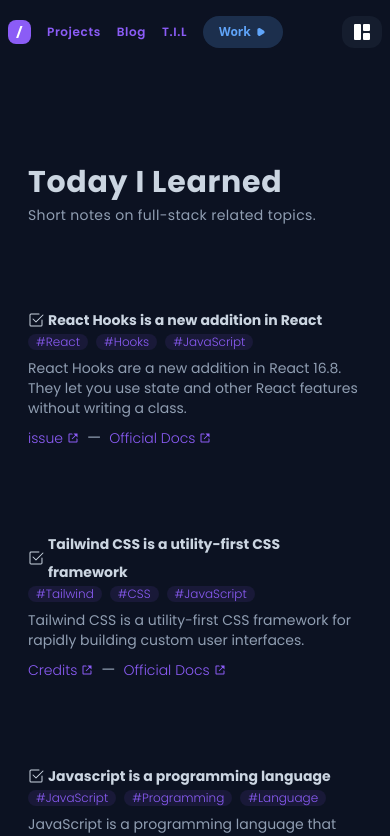
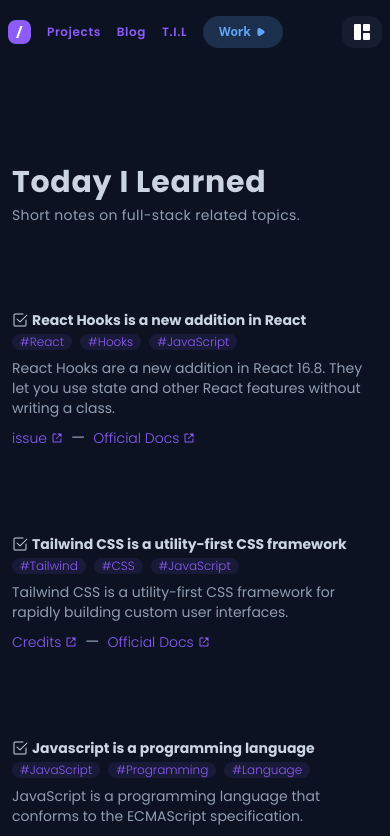
Before and after one commit to ImJars/Development-full-coding, a React (Vite) app: page /til in a window 390 px wide. Shown: the top 836 px of the page. Built offline with nearby package versions, Linux system fonts and the light colour scheme.

Commit message:
Update TIL.jsx

```diff
--- a/src/TIL.jsx
+++ b/src/TIL.jsx
@@ -72,7 +72,7 @@ function Til() {
         <section ref={ref} className="bg-primary w-full h-full text-white">
           <TilSection className="pb-10 sm:pb-20 pt-40">
             <div className="content-wrapped block mx-auto">
-              <TilSectionTitle className="mx-5 sm:mx-0">
+              <TilSectionTitle className="mx-1 sm:mx-0">
                 <motion.h1
                   animate={animateTitleTIL}
                   className="text-text-white-gray Title-Name opacity-0 transform -translate-x-10 font-bold tracking-wide"
@@ -90,7 +90,7 @@ function Til() {
           </TilSection>
           <TilSection>
             <div className="mb-20 content-wrapped block mx-auto">
-              <TilSectionTitle className="mx-5 sm:mx-0 flex">
+              <TilSectionTitle className="mx-1 sm:mx-0 flex">
                 <div className="md:w-1/3"></div>
                 <div className="flex-1">
                   <TodayComponent
```
